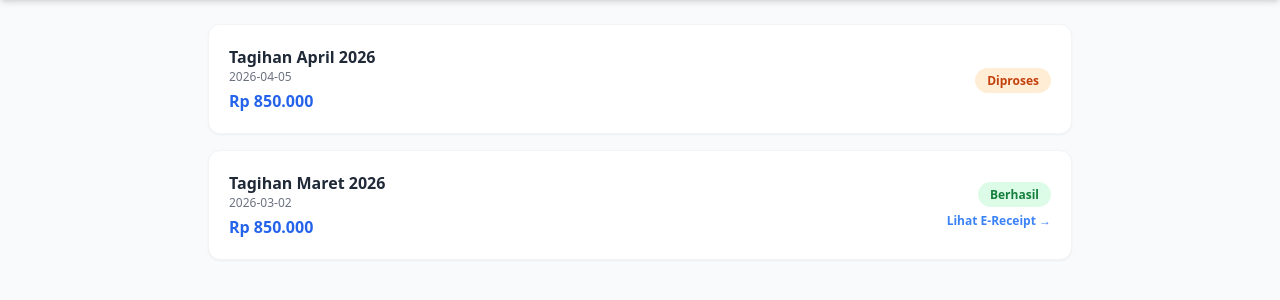
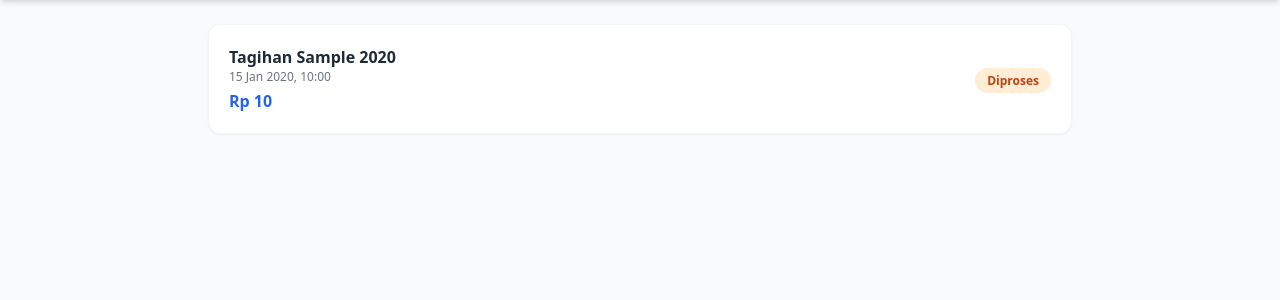
Before and after one commit to tasyakurmaulana/SISTEM-OPERASIONAL-KOSKITA, a PHP site: page /penghuni/riwayat_pembayaran.php in a window 1280 px wide. Shown: the part 64-364 px from the top of the page. Run offline with PHP 8.4, Linux system fonts and the light colour scheme; a user stored in the database is signed in; data comes from the database, SQL or seed files in the repository; tables that the repository leaves empty hold one stand-in row (values such as "Sample post"); some libraries are stand-ins or nearby versions.

Commit message:
Update riwayat_pembayaran.php

```diff
--- a/penghuni/riwayat_pembayaran.php
+++ b/penghuni/riwayat_pembayaran.php
@@ -1,45 +1,88 @@
 <?php
 session_start();
-if (!isset($_SESSION['id_user']) || $_SESSION['role'] !== 'penghuni') { header("Location: ../login.php"); exit; }
+require '../koneksi.php';
 
-$riwayat = [
-    ['bulan' => 'April 2026', 'tanggal' => '2026-04-05', 'nominal' => 850000, 'status' => 'Pending'],
-    ['bulan' => 'Maret 2026', 'tanggal' => '2026-03-02', 'nominal' => 850000, 'status' => 'Berhasil', 'receipt' => 'REC-0326-001'],
-];
+if (!isset($_SESSION['id_user']) || $_SESSION['role'] !== 'penghuni') {
+    header("Location: ../login.php");
+    exit;
+}
+
+$id_user = $_SESSION['id_user'];
+
+$query_penghuni = $conn->query("SELECT id_penghuni FROM penghuni WHERE id_user = '$id_user'");
+$id_penghuni = ($query_penghuni->num_rows > 0) ? $query_penghuni->fetch_assoc()['id_penghuni'] : 0;
+
+$query_riwayat = $conn->query("
+    SELECT
+        t.bulan,
+        t.tahun,
+        p.id_pembayaran,
+        p.tanggal_bayar,
+        p.jumlah_bayar,
+        p.status_pembayaran
+    FROM pembayaran p
+    JOIN tagihan t ON p.id_tagihan = t.id_tagihan
+    WHERE p.id_penghuni = '$id_penghuni'
+    ORDER BY p.tanggal_bayar DESC
+");
 ?>
+
 <!DOCTYPE html>
 <html lang="id">
 <head>
-    <meta charset="UTF-8"><meta name="viewport" content="width=device-width, initial-scale=1.0"><title>Riwayat - KosKita</title>
+    <meta charset="UTF-8">
+    <meta name="viewport" content="width=device-width, initial-scale=1.0">
+    <title>Riwayat Pembayaran - KosKita</title>
     <script src="https://cdn.tailwindcss.com"></script>
 </head>
 <body class="bg-gray-50 font-sans pb-10">
     <nav class="bg-blue-600 text-white shadow-md sticky top-0 z-50">
         <div class="max-w-4xl mx-auto px-4 py-3 flex items-center">
-            <a href="javascript:history.back()" class="mr-4 hover:bg-blue-700 p-2 rounded-full"><svg class="w-6 h-6" fill="none" stroke="currentColor" viewBox="0 0 24 24"><path stroke-linecap="round" stroke-linejoin="round" stroke-width="2" d="M10 19l-7-7m0 0l7-7m-7 7h18"></path></svg></a>
+            <a href="dashboard_penghuni.php" class="mr-4 hover:bg-blue-700 p-2 rounded-full"><svg class="w-6 h-6" fill="none" stroke="currentColor" viewBox="0 0 24 24"><path stroke-linecap="round" stroke-linejoin="round" stroke-width="2" d="M10 19l-7-7m0 0l7-7m-7 7h18"></path></svg></a>
             <div class="font-bold text-lg">Riwayat Pembayaran</div>
         </div>
     </nav>
 
     <div class="max-w-4xl mx-auto px-4 py-6">
         <div class="space-y-4">
-            <?php foreach($riwayat as $r): ?>
+
+            <?php if ($query_riwayat && $query_riwayat->num_rows > 0): ?>
+                <?php while($r = $query_riwayat->fetch_assoc()): ?>
                 <div class="bg-white p-5 rounded-xl shadow-sm border border-gray-100 flex justify-between items-center">
                     <div>
-                    <h3 class="font-bold text-gray-800">Tagihan <?php echo $r['bulan']; ?></h3>
-                    <p class="text-xs text-gray-500"><?php echo $r['tanggal']; ?></p>
-                    <p class="font-extrabold text-blue-600 mt-1">Rp <?php echo number_format($r['nominal'], 0, ',', '.'); ?></p>
+                        <h3 class="font-bold text-gray-800">Tagihan <?php echo htmlspecialchars($r['bulan'] . ' ' . $r['tahun']); ?></h3>
+                        <p class="text-xs text-gray-500"><?php echo date('d M Y, H:i', strtotime($r['tanggal_bayar'])); ?></p>
+                        <p class="font-extrabold text-blue-600 mt-1">Rp <?php echo number_format($r['jumlah_bayar'], 0, ',', '.'); ?></p>
                     </div>
                     <div class="text-right">
-                    <?php if($r['status'] == 'Pending'): ?>
+
+                        <?php if($r['status_pembayaran'] == 'Pending'): ?>
                             <span class="bg-orange-100 text-orange-700 px-3 py-1 rounded-full text-xs font-bold">Diproses</span>
+
+                        <?php elseif($r['status_pembayaran'] == 'Ditolak'): ?>
+                            <span class="bg-red-100 text-red-700 px-3 py-1 rounded-full text-xs font-bold">Ditolak</span>
+                            <p class="text-[10px] text-red-500 mt-1">Silakan upload ulang</p>
+
                         <?php else: ?>
                             <span class="bg-green-100 text-green-700 px-3 py-1 rounded-full text-xs font-bold">Berhasil</span>
-                        <a href="#" onclick="alert('Membuka PDF Receipt: <?php echo $r['receipt']; ?>')" class="block mt-2 text-xs font-bold text-blue-500 hover:underline">Lihat E-Receipt &rarr;</a>
+                            <a href="cetak_receipt.php?id=<?php echo $r['id_pembayaran']; ?>" class="block mt-2 text-xs font-bold text-blue-500 hover:underline">
+                                Lihat E-Receipt &rarr;
+                            </a>
                         <?php endif; ?>
+
                     </div>
                 </div>
-            <?php endforeach; ?>
+                <?php endwhile; ?>
+            <?php else: ?>
+                <div class="bg-white p-8 rounded-2xl shadow-sm text-center border border-gray-100">
+                    <div class="w-16 h-16 bg-gray-100 text-gray-400 rounded-full flex items-center justify-center mx-auto mb-3">
+                        <svg class="w-8 h-8" fill="none" stroke="currentColor" viewBox="0 0 24 24"><path stroke-linecap="round" stroke-linejoin="round" stroke-width="2" d="M12 8v4l3 3m6-3a9 9 0 11-18 0 9 9 0 0118 0z"></path></svg>
+                    </div>
+                    <h3 class="text-gray-700 font-bold text-lg mb-1">Belum Ada Riwayat</h3>
+                    <p class="text-gray-500 text-sm">Kamu belum pernah melakukan pembayaran tagihan.</p>
+                </div>
+            <?php endif; ?>
+
         </div>
     </div>
 </body>
```
Lines whose indentation alone changed are shown as unchanged.
